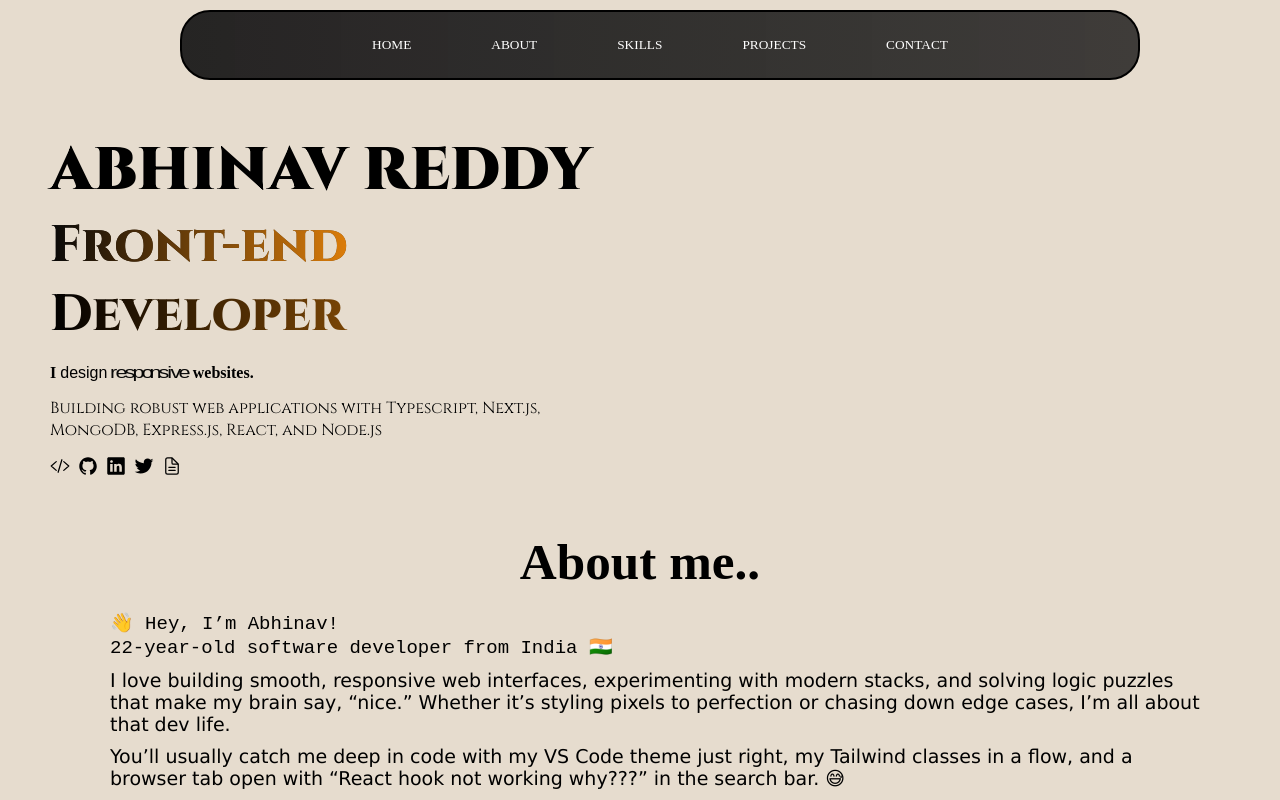
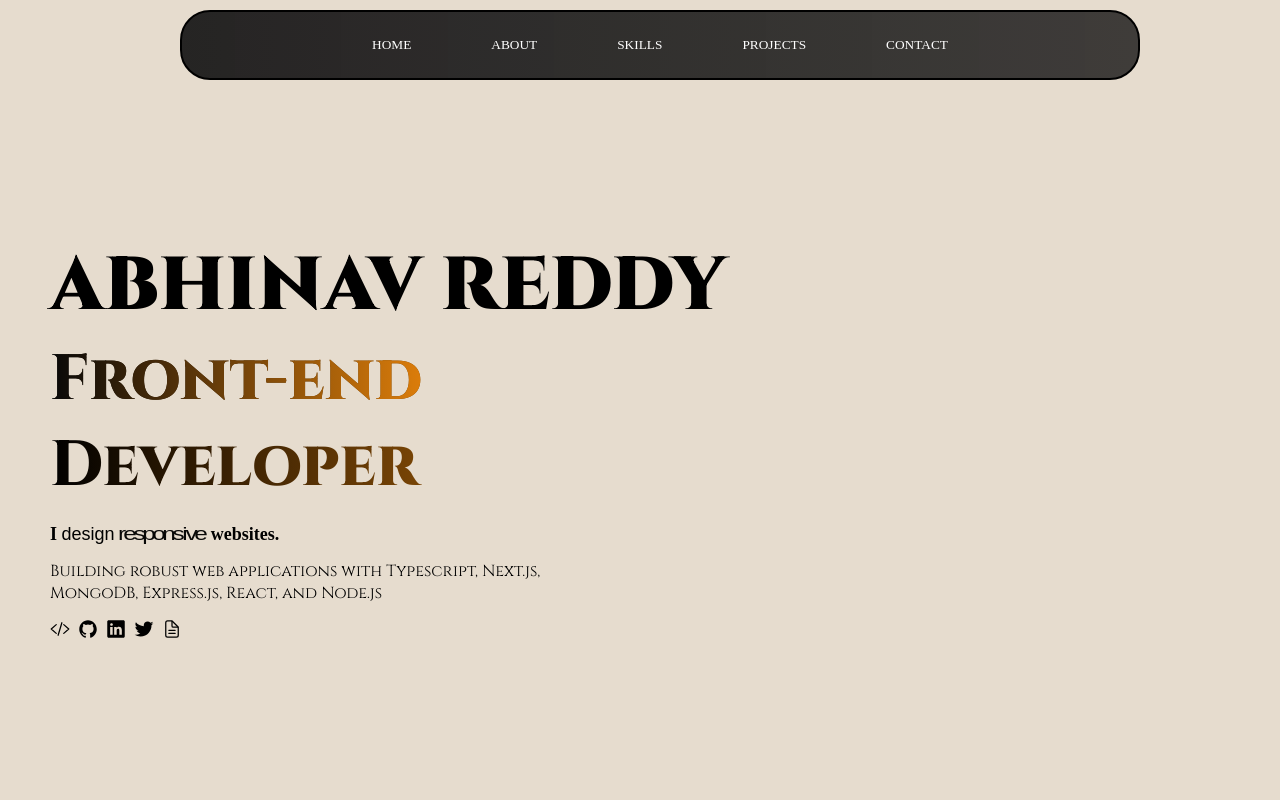
Before and after one commit to Abhi00045/Portfolio, a React (Vite) app: page / in a window 1280 px wide. Shown: the top 800 px of the page. Built offline with nearby package versions, Linux system fonts and the light colour scheme; a web font is replaced by a local one.

Commit message:
done with newly updatei

```diff
--- a/src/App.jsx
+++ b/src/App.jsx
@@ -4,6 +4,7 @@ import './main.css'
 import About from "./Pages/About";
 import { Home } from "./Pages/Home"
 import { useState, useEffect } from "react"
+import MainLayout from "./Pages/Layout/mainLayout";
 
 
 function App() {
@@ -23,9 +24,7 @@ function App() {
     <div>
       {showDiv ? (
        <>
-       <Navbar/>
-       <Home/>
-       <About/>
+       <MainLayout/>
        </>
       ) : (
       <Loader/>
--- a/src/Pages/About.jsx
+++ b/src/Pages/About.jsx
@@ -1,13 +1,10 @@
 import './pages.css'
-import profile from '../Assets/profile.jpeg'
+// import profile from '../Assets/profile.jpeg'
 const About = ()=>{
 
     return <>
     <h1 className='text'>About me..</h1>
     <div className="main-about" id="main-about">
-        <div className="left-about" id="left-about">
-            {/* <img src={profile} alt="" /> */}
-        </div>
         <div className="right-about" id="right-about">
             <pre>
             👋 Hey, I’m Abhinav!
--- a/src/Pages/Home.jsx
+++ b/src/Pages/Home.jsx
@@ -1,6 +1,6 @@
 import { Contacts } from "./contacts"
 // React
-import { motion } from "framer-motion"
+// import { motion } from "framer-motion"
 import './pages.css'
 import leetcode from '../Assets/code.svg'
 import github from '../Assets/github.svg'
@@ -11,7 +11,10 @@ export const Home = ()=>{
 
     return(
         <>
-        <div className="container" id='Home'>
+        <div className="container" id='Home'style={{
+            height:"90vh",
+            width:"90vw"
+        }} >
             <div className="left">
                <div className="profileOne">
                 <h1>
@@ -68,6 +71,11 @@ export const Home = ()=>{
 
                 </div>
             </div>
+            {/* <div className="left-about" id="left-about">
+            <img src={profile} alt="" height='90%' width='400px' style={{
+                borderRadius:"50%"
+            }} />
+        </div> */}
 
         </div>
         </>
--- /dev/null
+++ b/src/Pages/Layout/mainLayout.jsx
@@ -0,0 +1,16 @@
+import React from 'react'
+import Navbar from '../../Components/Navbar'
+import { Home } from '../Home'
+import About from '../About'
+
+const MainLayout = () => {
+  return (
+    <>
+    <Navbar/>
+    <Home/>
+    <About/>
+    </>
+  )
+}
+
+export default MainLayout
--- a/src/Pages/pages.css
+++ b/src/Pages/pages.css
@@ -25,7 +25,7 @@
         gap: 15px;
         .profileOne{
             h1{
-                font-size: 60px;
+                font-size: 75px;
                 font-family: "Cinzel", serif;
                 font-weight: 1000;
                 /* .name-font:hover{
@@ -36,14 +36,14 @@
             }
             h3
             {
-              font-size: 4vw;
+              font-size: 5vw;
               font-family: "Cinzel", serif;
               font-weight: 800;
               color: transparent;
               background: linear-gradient(to right,#000000,#dc7d0a);
               -webkit-background-clip: text;
                span{
-                font-size: 4vw;
+                font-size: 5vw;
     font-family: "Cinzel", serif;
     font-weight: 800;
     color: transparent;
@@ -61,7 +61,7 @@
         /* animation: header-width 0.5s ease-in; */
 }
 .two{
-    font-size: 16px;
+    font-size: 18px;
     h4{
         span{
     font-family: "Gugi", sans-serif;
```
